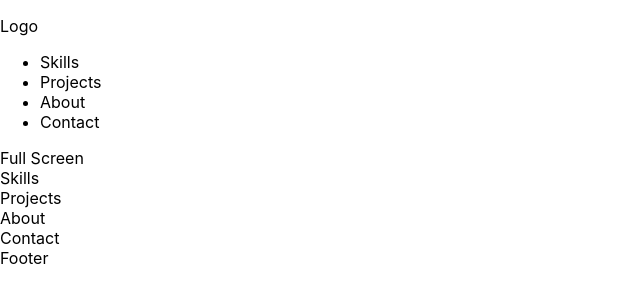
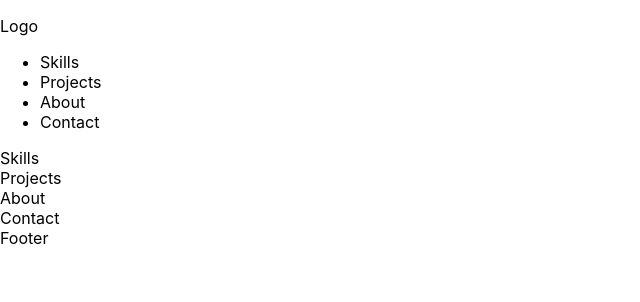
Before and after one commit to tatia-burdett/my-portfolio, a React (Create React App) app: page / in a window 1280 px wide. Shown: the top 302 px of the page, without its empty margins (0-640 px from the left). Built offline with nearby package versions, Linux system fonts and the light colour scheme.

Commit message:
navbar, main, footer

```diff
--- a/src/components/App/App.js
+++ b/src/components/App/App.js
@@ -12,13 +12,19 @@ import Footer from '../Footer/Footer'
 function App() {
   return (
     <div className='App'>
+      <nav>
         <NavBar />
+      </nav>
+      <main>
         <FullScreen />
         <Skills />
         <Projects />
         <About />
         <Contact />
+      </main>
+      <footer>
         <Footer />
+      </footer>
     </div>
   );
 }
--- a/src/components/FullScreen/FullScreen.js
+++ b/src/components/FullScreen/FullScreen.js
@@ -3,7 +3,7 @@ import React from 'react'
 class FullScreen extends React.Component {
   render() {
     return (
-      <div>Full Screen</div>
+      <main></main>
     )
   }
 }
--- a/src/components/NavBar/NavBar.js
+++ b/src/components/NavBar/NavBar.js
@@ -3,7 +3,7 @@ import React from 'react'
 class NavBar extends React.Component {
   render() {
     return (
-      <nav className='navbar'>
+      <div className='navbar'>
         <p>Logo</p>
         <ul>
           <li>Skills</li>
@@ -11,7 +11,7 @@ class NavBar extends React.Component {
           <li>About</li>
           <li>Contact</li>
         </ul>
-      </nav>
+      </div>
     )
   }
 }
```
Lines whose indentation alone changed are shown as unchanged.
